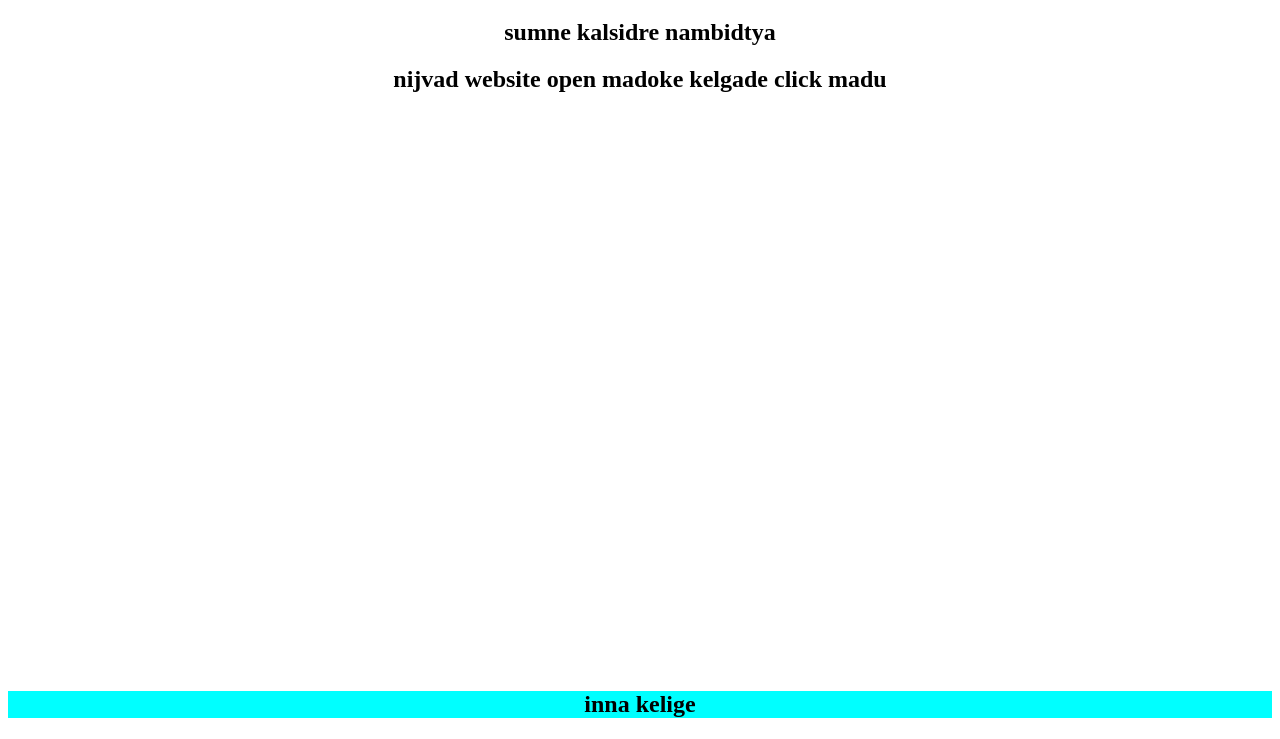
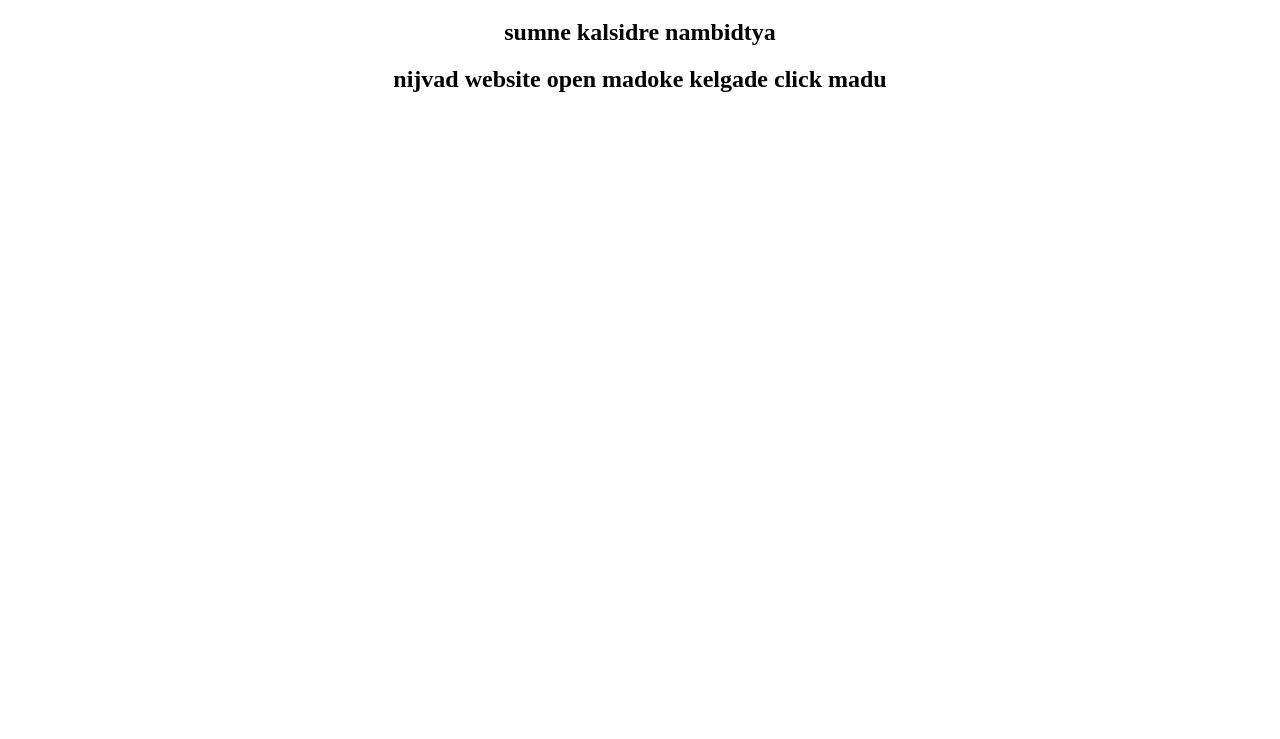
Before and after one commit to kushalgowda366/login, a plain HTML site: page index.html in a window 1280 px wide. Shown: the part 61-800 px from the top of the page. Drawn offline with Linux system fonts and the light colour scheme.

Commit message:
Update index.html

```diff
--- a/index.html
+++ b/index.html
@@ -7,8 +7,8 @@
 <body>
     <h1 style="text-align: center;"> what men big mangya</h1>
     <h2 style="text-align: center;">sumne kalsidre nambidtya</h2>
-    <h2 style="text-align: center;">nijvad website open madoke kelgade click madu</h2><br><br><br><br><br><br><br><br><br><br><br><br><br><br><br><br><br><br><br><br><br><br><br><br><br><br><br><br><br><br><br>
-    <h2 style="text-align: center; background-color: aqua;">inna kelige</h2><br><br><br><br><br><br><br><br><br><br><br><br><br><br><br><br><br><br><br><br><br><br><br><br><br><br><br><br><br><br><br><br><br><br><br><br><br><br><br><br><br><br><br><br><br><br><br><br><br><br><br><br><br><br><br><br><br><br><br><br><br><br><br><br><br><br><br><br><br><br><br>
+    <h2 style="text-align: center;">nijvad website open madoke kelgade click madu</h2><br><br><br><br><br><br><br><br><br><br><br><br><br><br><br><br><br><br><br><br><br><br><br><br><br><br><br><br><br><br><br><br><br><br><br><br><br><br><br><br><br><br><br><br><br><br><br><br><br>
+    <h2 style="text-align: center; background-color: aqua;">inna kelige</h2><br><br><br><br><br><br><br><br><br><br><br><br><br><br><br><br><br><br><br><br><br><br><br><br><br><br><br><br><br><br><br><br><br><br><br><br><br><br><br><br><br><br><br><br><br><br><br><br><br><br><br><br><br><br><br><br><br><br><br><br><br><br><br><br><br><br><br><br><br><br><br><br><br><br><br><br><br><br><br><br><br><br><br><br><br><br><br><br><br><br><br><br><br><br><br>
     <a href="https://xhaccess.com/videos/hardcore-14877-13338794">
        <div style="text-align: center; "><img src="image.png" height="15%" width="15%"></div>
     </a>
```
